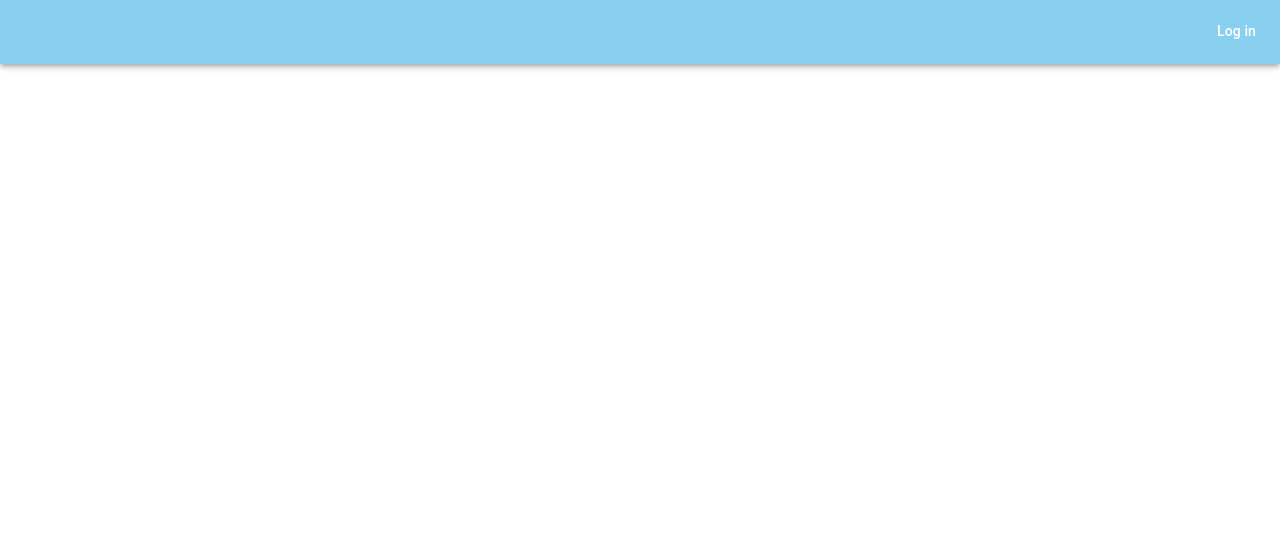
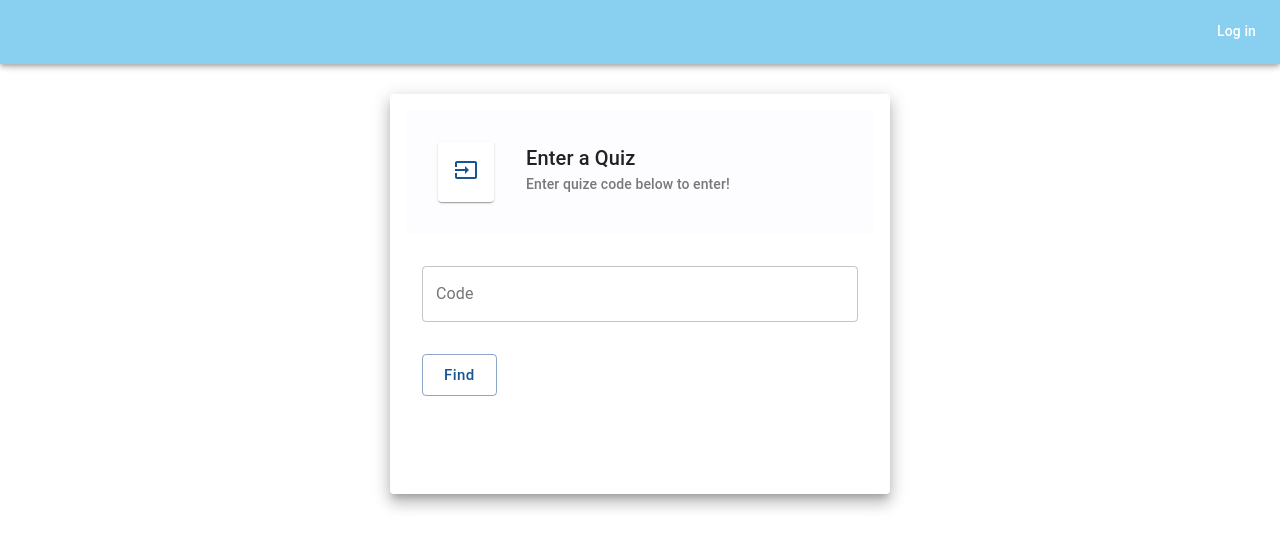
Before and after one commit to royantar0311/Quizzer, a React (Create React App) app: page / in a window 1280 px wide. Shown: the top 548 px of the page. Built offline with nearby package versions, Linux system fonts and the light colour scheme; no server answers.

Commit message:
made react lazy

```diff
--- a/src/App.tsx
+++ b/src/App.tsx
@@ -3,17 +3,15 @@ import { useDispatch } from 'react-redux';
 import { auth } from './config/firbase.config';
 import Header from './components/Header'
 import { CircularProgress, createMuiTheme, makeStyles,ThemeProvider } from '@material-ui/core';
-import Login from './screens/Login';
 import { setUser } from './redux/auth/auth.actions';
 import { SIGN_OUT } from './redux/types';
 import {Switch, Route, BrowserRouter as Router} from 'react-router-dom'
-import Quizzes from './screens/Quizzes';
 import Home from './screens/Home';
-import Quiz from './screens/Quiz';
-import Loader from './components/useLoader';
-// import QuizList from './screens/QuizList';
 
 const QuizList = lazy(() => import ('./screens/QuizList'));
+const Quiz = lazy(() => import ('./screens/Quiz'));
+const Login = lazy(() => import ('./screens/Login'));
+const Quizzes = lazy(() => import ('./screens/Quizzes'));
 
 const theme = createMuiTheme({
   palette: {
@@ -63,7 +61,13 @@ const App : FC = () => {
             <Header/>
             <Suspense fallback={<CircularProgress />} >
               <Switch>
-                <Route exact path="/home">
+                  <Route exact path="/home">
+                    <Home />
+                  </Route>
+                  <Route exact path="/">
+                    <Home />
+                  </Route>
+                  <Route exact path="/home">
                     <Home />
                   </Route>
                   <Route exact path="/login">
--- a/src/screens/Login.tsx
+++ b/src/screens/Login.tsx
@@ -1,7 +1,7 @@
 import React, { FC, useEffect } from 'react';
 import { Controls, Form, PageHeader, useForm } from '../components';
 import LockOpenIcon from '@material-ui/icons/LockOpen';
-import { CircularProgress, Grid, makeStyles, Paper } from '@material-ui/core';
+import { Grid, makeStyles, Paper } from '@material-ui/core';
 import { useDispatch, useSelector } from 'react-redux';
 import {  useHistory} from 'react-router';
 import { AuthState, SignInData } from '../redux/types';
```
